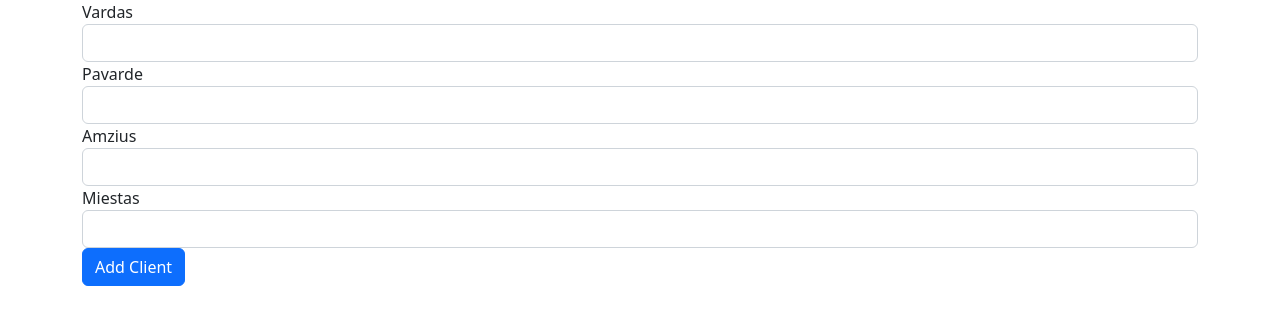
After one commit to motiejus1/11paskaita-VIGI35, a PHP site: page /klientai.php in a window 1280 px wide. The commit adds this page. Shown: the top 325 px of the page. Run offline with PHP 8.4, Linux system fonts and the light colour scheme.

Commit message:
*klientai ir trupmenos

```diff
--- a/classes/FailoSkaitytuvas-class.php
+++ b/classes/FailoSkaitytuvas-class.php
@@ -4,6 +4,12 @@ class FailoSkaitytuvas {
    public $failoTurinys;
    public $arReikalingaKonversija = false; //true/false
 
+     // Klasikinis konstruktorius
+   public function __construct($failoVardas,$failoTurinys,$arReikalingaKonversija) {
+     $this->failoVardas = $failoVardas;
+     $this->failoTurinys = $failoTurinys;
+     $this->arReikalingaKonversija = $arReikalingaKonversija;
+   }
    //true - gautas failo turinys JSOn paverciamas i php masyva
    //false - gautas failo turinys paliekamas kaip yra
 
@@ -13,6 +19,8 @@ class FailoSkaitytuvas {
    protected function nuskaitytFaila() {
         $this->failoTurinys = file_get_contents($this->failoVardas);
         if($this->arReikalingaKonversija) {
+            //decode true - gauta informacija pavercia i masyva
+            // false 0 gauta infomracija pavercia i objektus
             $this->failoTurinys = json_decode($this->failoTurinys, true);
         }
    }
@@ -23,8 +31,10 @@ class FailoSkaitytuvas {
          return $this->failoTurinys;
    }
 
-   public function writeJson($array){
-        $json = json_encode($array);
+   //ne tik masyva, bet ir objekta
+   public function writeJson($input){
+        //objekto mes negalime irasyti tiesiai, mes ji uzkoduoti i json
+        $json = json_encode($input);
         file_put_contents($this->failoVardas, $json);
    }
 }
--- /dev/null
+++ b/classes/Klientas-class.php
@@ -0,0 +1,54 @@
+<?php
+
+include "FailoSkaitytuvas-class.php";
+//Klases kodas atmintyje neegzistuoja tol, kol nebus sukurtas objektas
+class Klientas {
+
+    //invalid operation
+    public $vardas;
+    public $pavarde;
+    public $amzius;
+    public $miestas;
+
+    public $klientuSarasas; //klientu sarasas
+
+    //konstruktoriaus savoka
+
+    //konstruktorius - metodas, kuris pasileidzia objekto sukurimo metu
+    // konstruktoriaus metodas visada yra PUBLIC !!!!
+
+    //kliento sukurimo metu priskirme savybems reiksmes
+
+    public function __construct() {
+            $this->vardas = $_POST["vardas"];
+            $this->pavarde = $_POST["pavarde"];
+            $this->amzius = $_POST["amzius"];
+            $this->miestas = $_POST["miestas"];
+            $this->addClient();
+            $this->getClients();
+    }
+
+    public function addClient() {
+        $failoSkaitytuvas = new FailoSkaitytuvas("klientai.json", "", true);
+        $klientas = array(
+            "vardas" => $this->vardas,
+            "pavarde" => $this->pavarde,
+            "amzius" => $this->amzius,
+            "miestas" => $this->miestas
+        );
+
+        $klientai = $failoSkaitytuvas->readJson();
+        $klientai[] = $klientas;
+        $failoSkaitytuvas->writeJson($klientai);
+    }
+
+    public function getClients() {
+        $failoSkaitytuvas = new FailoSkaitytuvas("klientai.json", "", true);
+        $klientai = $failoSkaitytuvas->readJson();
+        $this->klientuSarasas = $klientai;
+    }
+
+    //is post paimti kintamuosius
+
+    //metodas
+}
--- /dev/null
+++ b/klientai.json
@@ -0,0 +1 @@
+[{"vardas":null,"pavarde":null,"amzius":null,"miestas":null},{"vardas":"admin","pavarde":"pavardePakeistas","amzius":"15","miestas":"Klaip\u0117da"},{"vardas":null,"pavarde":null,"amzius":null,"miestas":null},{"vardas":"admin","pavarde":"Kazkas","amzius":"111","miestas":"Klaip\u0117da"},{"vardas":"test","pavarde":"test","amzius":"test","miestas":"test"}]
--- /dev/null
+++ b/klientai.php
@@ -0,0 +1,45 @@
+<?php
+    include("classes/Klientas-class.php");
+
+
+    if(isset($_POST["addClient"])) {
+        $klientas = new Klientas();
+    }
+
+?>
+
+<!DOCTYPE html>
+<html lang="en">
+<head>
+    <meta charset="UTF-8">
+    <meta http-equiv="X-UA-Compatible" content="IE=edge">
+    <meta name="viewport" content="width=device-width, initial-scale=1.0">
+    <title>Klientai</title>
+    <link href="https://cdn.jsdelivr.net/npm/bootstrap@5.2.1/dist/css/bootstrap.min.css" rel="stylesheet" integrity="sha384-iYQeCzEYFbKjA/T2uDLTpkwGzCiq6soy8tYaI1GyVh/UjpbCx/TYkiZhlZB6+fzT" crossorigin="anonymous">
+    <script src="https://cdn.jsdelivr.net/npm/bootstrap@5.2.1/dist/js/bootstrap.bundle.min.js" integrity="sha384-u1OknCvxWvY5kfmNBILK2hRnQC3Pr17a+RTT6rIHI7NnikvbZlHgTPOOmMi466C8" crossorigin="anonymous"></script>
+</head>
+<body>
+    <div class="container">
+
+                <form method="post" action="klientai.php">
+                    <div class="form-group">
+                        <label for="vardas">Vardas</label>
+                        <input type="text" class="form-control" id="vardas" name="vardas">
+                    </div>
+                    <div class="form-group">
+                        <label for="pavarde">Pavarde</label>
+                        <input type="text" class="form-control" id="pavarde" name="pavarde">
+                    </div>
+                    <div class="form-group">
+                        <label for="amzius">Amzius</label>
+                        <input type="text" class="form-control" id="amzius" name="amzius">
+                    </div>
+                    <div class="form-group">
+                        <label for="miestas">Miestas</label>
+                        <input type="text" class="form-control" id="miestas" name="miestas">
+                    </div>
+                    <button type="submit" class="btn btn-primary" name="addClient">Add Client</button>
+                </form>
+    </div>
+</body>
+</html>
```
Also changed, not shown: index.php (+11 -1 lines), kompiuteriai.json (added, +1 -0 lines), trupmenuskaiciuotuvas.php (added, +58 -0 lines).
